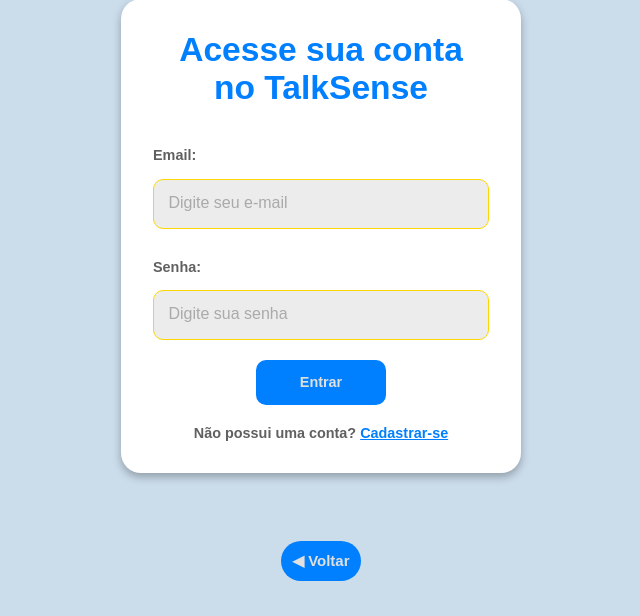
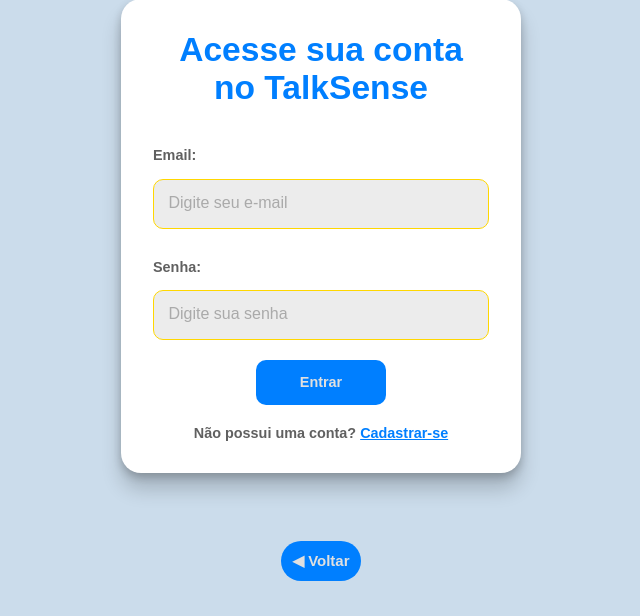
Before and after one commit to BrenoNevess/BeatSense, a PHP site: page /login.html in a window 1280 px wide. Shown: the part 185-801 px from the top of the page, without its empty margins (319-959 px from the left). Run offline with PHP 8.4, Linux system fonts and the light colour scheme; some web fonts are replaced.

Commit message:
Arrumando a estilização

```diff
--- a/src/styles/loginstyle.css
+++ b/src/styles/loginstyle.css
@@ -55,7 +55,7 @@
     max-width: 400px;
     font-size: 0.9rem;
     font-weight: bold;
-    box-shadow: 0 4px 8px rgba(0, 0, 0, 0.281);
+    box-shadow: 0 4px 8px rgba(0, 0, 0, 0.2), 0 16px 20px rgba(0, 0, 0, 0.19);
 }
 
 ::placeholder{
```
